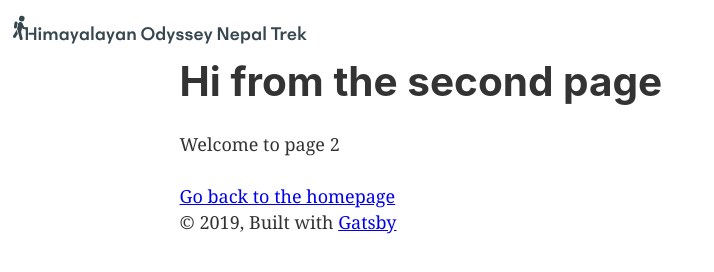
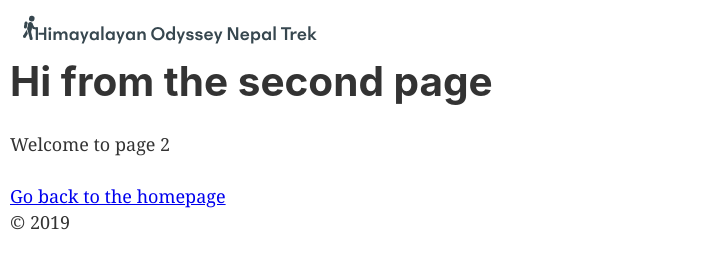
Before and after one commit to jacklorusso/hont, a Gatsby site: page /page-2 in a window 1280 px wide. Shown: the whole page, without its empty margins (0-714 px from the left). Built offline with nearby package versions, Linux system fonts and the light colour scheme; Gatsby itself is replaced by a stand-in of ours.

Commit message:
Begin work on home page & layout components

```diff
--- a/src/components/layout.js
+++ b/src/components/layout.js
@@ -8,11 +8,15 @@
 import React from "react"
 import PropTypes from "prop-types"
 import { StaticQuery, graphql } from "gatsby"
-import { ThemeProvider } from "styled-components"
+import styled, { ThemeProvider } from "styled-components"
 import theme from "../theme"
 import Header from "./header"
 import "./global.css"
 
+const Container = styled.div`
+  max-width: 70em;
+  margin: 0 auto;
+`
 const Layout = ({ children }) => (
   <StaticQuery
     query={graphql`
@@ -26,24 +30,11 @@ const Layout = ({ children }) => (
     `}
     render={data => (
       <ThemeProvider theme={theme}>
-        <div>
+        <Container>
           <Header siteTitle={data.site.siteMetadata.title} />
-          <div
-            style={{
-              margin: `0 auto`,
-              maxWidth: 960,
-              padding: `0px 1.0875rem 1.45rem`,
-              paddingTop: 0,
-            }}
-          >
-            <main>{children}</main>
-            <footer>
-              © {new Date().getFullYear()}, Built with
-              {` `}
-              <a href="https://www.gatsbyjs.org">Gatsby</a>
-            </footer>
-          </div>
-        </div>
+          <main>{children}</main>
+          <footer>© {new Date().getFullYear()}</footer>
+        </Container>
       </ThemeProvider>
     )}
   />
```
Also changed, not shown: src/pages/index.js (+19 -13 lines).
